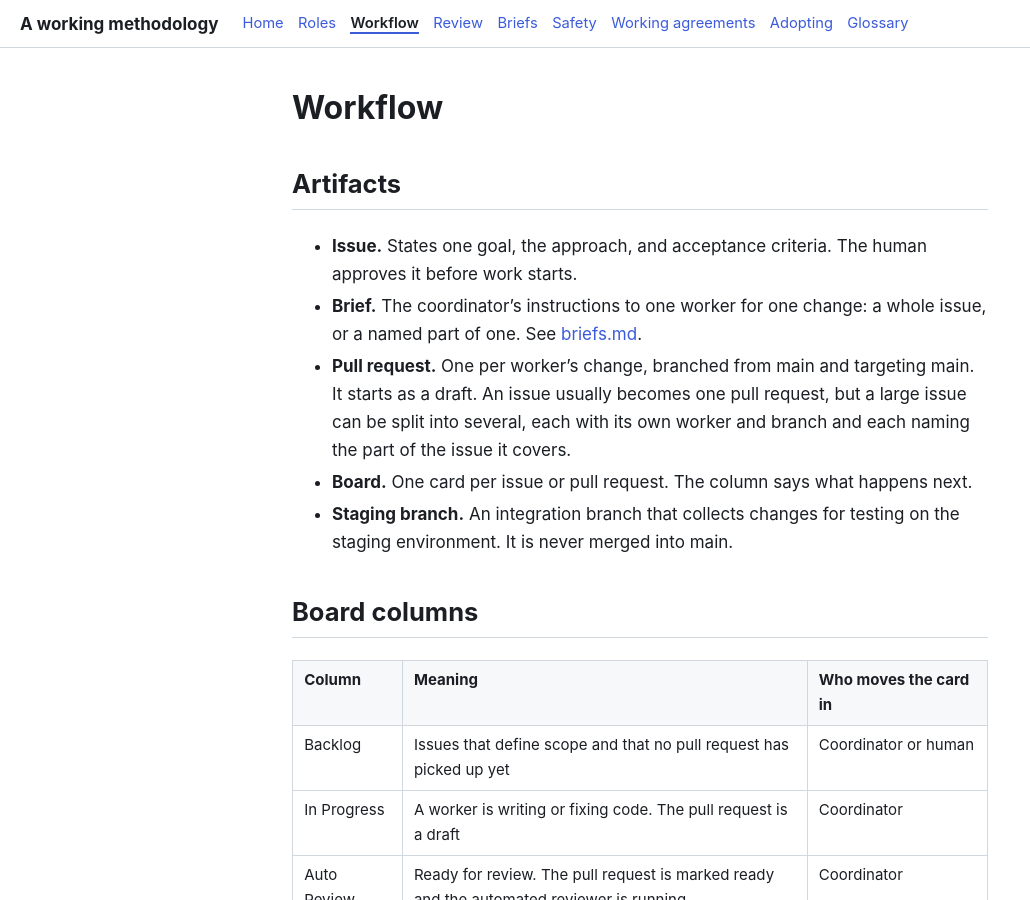
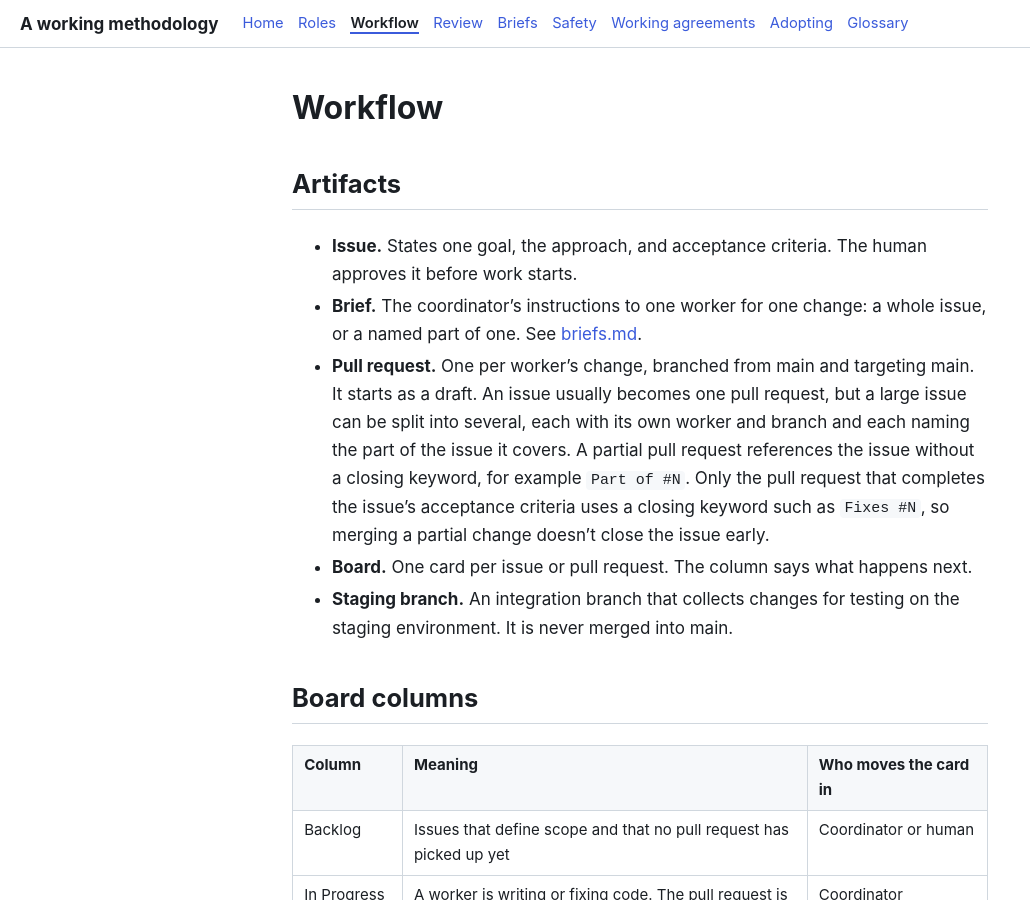
Before and after one commit to tangentcode/methodology, a Jekyll site: the page built from workflow.md, in a window 1280 px wide and 900 px high. Shown: the whole window, without its empty margins (0-1030 px from the left). Built offline with Jekyll 4.4.1, drawn with Linux system fonts in a browser that asks for light colours; our own code applies the rules of GitHub Pages for plain Markdown files.

Commit message:
Board: partial pull requests reference the issue without closing it

```diff
--- a/workflow.md
+++ b/workflow.md
@@ -4,7 +4,7 @@
 
 - **Issue.** States one goal, the approach, and acceptance criteria. The human approves it before work starts.
 - **Brief.** The coordinator's instructions to one worker for one change: a whole issue, or a named part of one. See [briefs.md](briefs.md).
-- **Pull request.** One per worker's change, branched from main and targeting main. It starts as a draft. An issue usually becomes one pull request, but a large issue can be split into several, each with its own worker and branch and each naming the part of the issue it covers.
+- **Pull request.** One per worker's change, branched from main and targeting main. It starts as a draft. An issue usually becomes one pull request, but a large issue can be split into several, each with its own worker and branch and each naming the part of the issue it covers. A partial pull request references the issue without a closing keyword, for example `Part of #N`. Only the pull request that completes the issue's acceptance criteria uses a closing keyword such as `Fixes #N`, so merging a partial change doesn't close the issue early.
 - **Board.** One card per issue or pull request. The column says what happens next.
 - **Staging branch.** An integration branch that collects changes for testing on the staging environment. It is never merged into main.
 
```
Also changed, not shown: adopting.md (+1 -1 lines).
